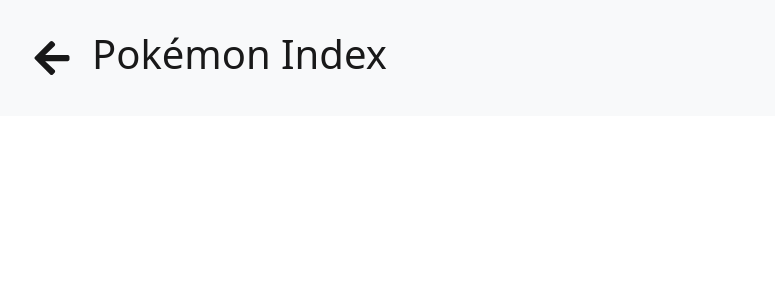
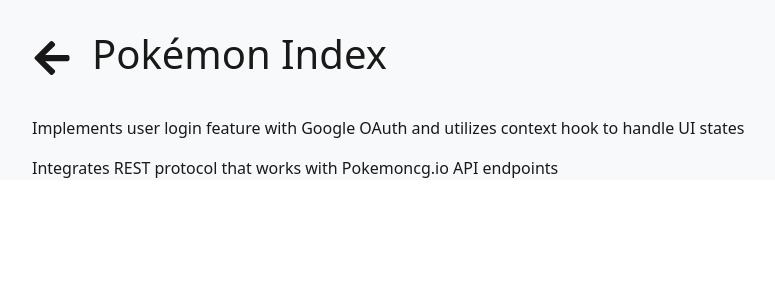
Before and after one commit to thomasgilmore/portfolio2022, a React (Create React App) app: page /pokemon-index in a window 1280 px wide. Shown: the top 300 px of the page, without its empty margins (50-825 px from the left). Built offline with nearby package versions, Linux system fonts and the light colour scheme.

Commit message:
started to work on text on PokemonIdex.js

```diff
--- a/src/Components/PokemonIndex.js
+++ b/src/Components/PokemonIndex.js
@@ -5,9 +5,11 @@ import ProjectNav from './ProjectNav';
 
 export default function PokemonIndex() {
   return(
-    <div>
+    <div className='pokemonIndexDiv'>
       <Container>
         <ProjectNav title="Pokémon Index" />
+        <p>Implements user login feature with Google OAuth and utilizes context hook to handle UI states</p>
+        <p>Integrates REST protocol that works with Pokemoncg.io API endpoints</p>
       </Container>
     </div>
   )
--- a/src/Components/pokemonidex.css
+++ b/src/Components/pokemonidex.css
@@ -0,0 +1,3 @@
+.pokemonIndexDiv {
+  text-size: 25px;
+}
```
